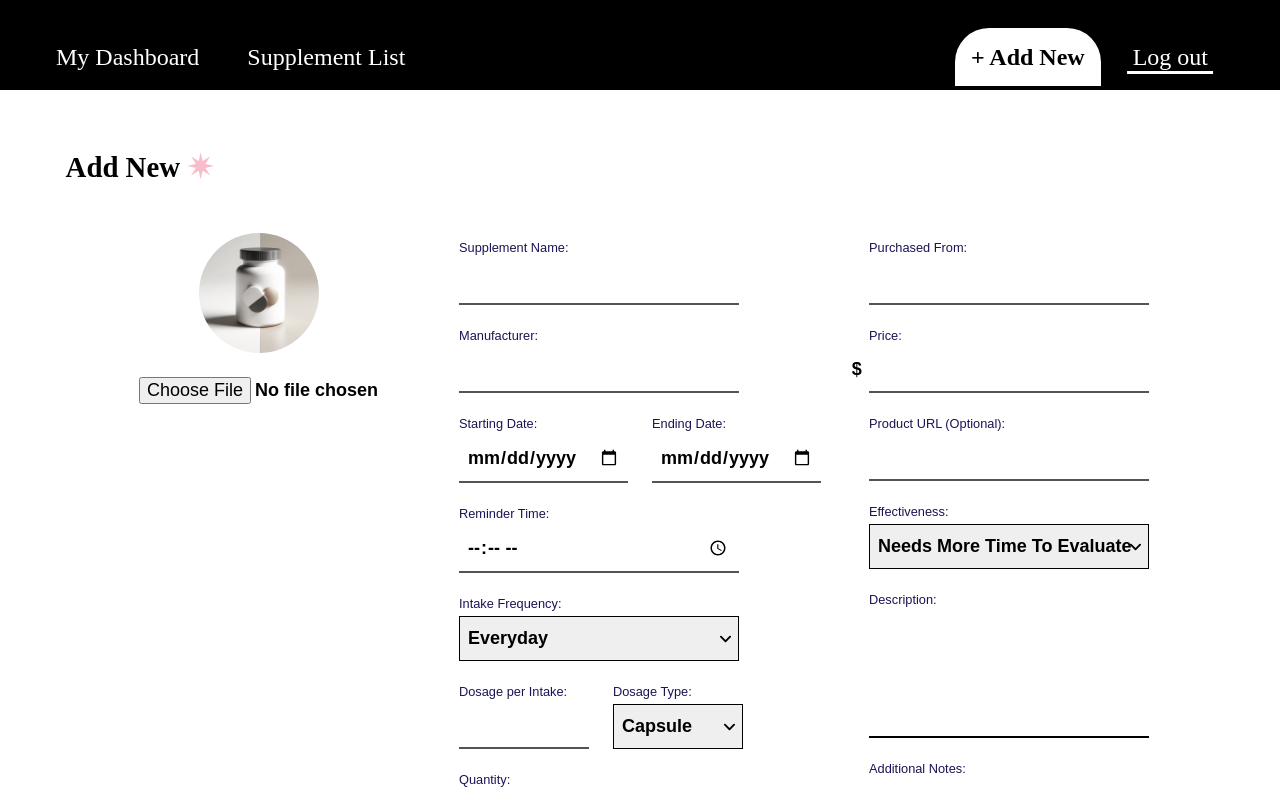
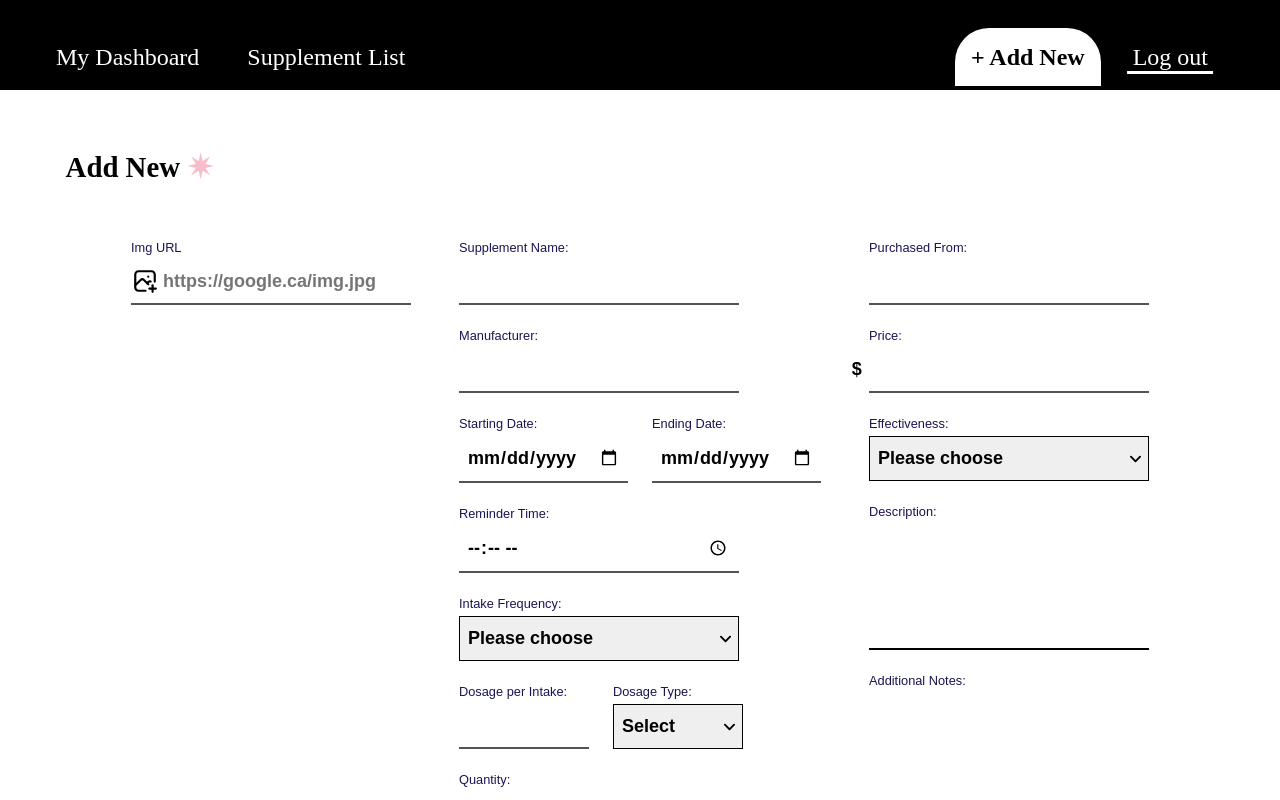
Before and after one commit to eusoncode/Pilpal, a React (Create React App) app in the folder frontend/: page /add-new in a window 1280 px wide. Shown: the top 800 px of the page. Built offline with nearby package versions, Linux system fonts and the light colour scheme; a web font is replaced by a local one.

Commit message:
refactor: add new page - replace file upload input field to text input field

```diff
--- a/frontend/src/pages/AddNew.jsx
+++ b/frontend/src/pages/AddNew.jsx
@@ -56,22 +56,40 @@ export default function AddNew({ addNewSupplement }) {
           <article className="container-left"></article>
           <article className="container-right">
             <form onSubmit={handleSubmit} className="supplement-form">
-              <div className="form-group image-upload">
-                <label htmlFor="image">Image:</label>
-                <img
-                  src={
-                    /**saveImage.image ? URL.createObjectURL(saveImage.image) : **/ Image
-                  }
-                  alt="User Uploaded"
-                />
+              <div className="form-group">
+                <label htmlFor="productUrl">Img URL</label>
+                <span class="prefix">
+                  <svg
+                    xmlns="http://www.w3.org/2000/svg"
+                    class="icon icon-tabler icon-tabler-photo-plus"
+                    width="26"
+                    height="26"
+                    viewBox="0 0 24 24"
+                    stroke-width="2.0"
+                    stroke="#000000"
+                    fill="none"
+                    stroke-linecap="round"
+                    stroke-linejoin="round"
+                  >
+                    <path stroke="none" d="M0 0h24v24H0z" fill="none" />
+                    <path d="M15 8h.01" />
+                    <path d="M12.5 21h-6.5a3 3 0 0 1 -3 -3v-12a3 3 0 0 1 3 -3h12a3 3 0 0 1 3 3v6.5" />
+                    <path d="M3 16l5 -5c.928 -.893 2.072 -.893 3 0l4 4" />
+                    <path d="M14 14l1 -1c.67 -.644 1.45 -.824 2.182 -.54" />
+                    <path d="M16 19h6" />
+                    <path d="M19 16v6" />
+                  </svg>
+                </span>
                 <input
-                  type="file"
-                  id="image"
-                  name="image"
-                  accept="image/*"
+                  type="url"
+                  id="productUrl"
+                  name="productUrl"
+                  placeholder="https://google.ca/img.jpg"
+                  value={formData.productUrl}
                   onChange={handleInputChange}
                 />
               </div>
+
               <div className="flex-container">
                 <div className="container-left">
                   <div className="form-group">
@@ -135,6 +153,9 @@ export default function AddNew({ addNewSupplement }) {
                       value={formData.intakeFrequency}
                       onChange={handleInputChange}
                     >
+                      <option value="" disabled selected>
+                        Please choose
+                      </option>
                       <option value="Everyday">Everyday</option>
                       <option value="Specific days of the week">
                         Specific days of the week
@@ -162,6 +183,9 @@ export default function AddNew({ addNewSupplement }) {
                         value={formData.dosageType}
                         onChange={handleInputChange}
                       >
+                        <option value="" disabled selected>
+                          Select
+                        </option>
                         <option value="Capsule">Capsule</option>
                         <option value="Tablet">Tablet</option>
                         <option value="Spray">Spray</option>
@@ -223,17 +247,6 @@ export default function AddNew({ addNewSupplement }) {
                   </div>
 
                   <div className="form-group">
-                    <label htmlFor="productUrl">Product URL (Optional):</label>
-                    <input
-                      type="url"
-                      id="productUrl"
-                      name="productUrl"
-                      value={formData.productUrl}
-                      onChange={handleInputChange}
-                    />
-                  </div>
-
-                  <div className="form-group">
                     <label htmlFor="effectiveness">Effectiveness:</label>
                     <select
                       id="effectiveness"
@@ -241,6 +254,9 @@ export default function AddNew({ addNewSupplement }) {
                       value={formData.effectiveness}
                       onChange={handleInputChange}
                     >
+                      <option value="" disabled selected>
+                        Please choose
+                      </option>
                       <option value="Needs More Time To Evaluate">
                         Needs More Time To Evaluate
                       </option>
```
